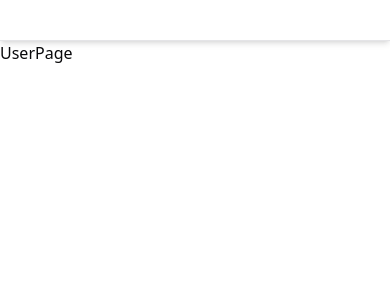
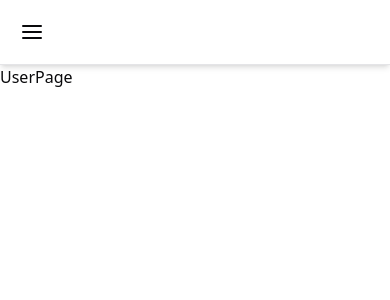
Before and after one commit to abhises/employee-schedule, a Next.js app: page /dashboard/user in a window 390 px wide. Shown: the top 300 px of the page. Built offline with nearby package versions, Linux system fonts and the light colour scheme.

Commit message:
adding menu items in sidebar

```diff
--- a/src/app/(routes)/dashboard/_components/NavBar.tsx
+++ b/src/app/(routes)/dashboard/_components/NavBar.tsx
@@ -1,9 +1,19 @@
+"use client";
 import { UserButton } from "@clerk/nextjs";
 import React from "react";
+import { AlignJustify } from "lucide-react";
+import { useSideBar } from "../_context/SideBarContext";
 
 const NavBar = () => {
+  const { toggleSidebar } = useSideBar();
   return (
-    <div className="p-5 shadow-md border-b flex justify-end">
+    <div className="p-5 shadow-md border-b flex justify-between">
+      <div className="">
+        <AlignJustify
+          className="cursor-pointer md:hidden"
+          onClick={toggleSidebar}
+        />
+      </div>
       <UserButton />
     </div>
   );
--- a/src/app/(routes)/dashboard/_components/SideBar.tsx
+++ b/src/app/(routes)/dashboard/_components/SideBar.tsx
@@ -5,10 +5,12 @@ import { menuItems } from "./menu";
 import { UserButton } from "@clerk/nextjs";
 import { usePathname } from "next/navigation";
 import Link from "next/link";
+import { useSideBar } from "../_context/SideBarContext";
 
 const SideBar = () => {
   const pathName = usePathname();
   useEffect(() => {}, [pathName]);
+  const { setIsOpen } = useSideBar();
   return (
     <div className="h-screen p-5">
       <div className="flex items-center justify-center">
@@ -29,7 +31,8 @@ const SideBar = () => {
          p-3 cursor-pointer rounded-md hover:text-amber-200 hover:bg-red-800 ${
            pathName === menu.path && "text-amber-200 bg-red-800 m-2"
          }`}
-              key={index}>
+              key={index}
+              onClick={() => setIsOpen(false)}>
               <menu.icon /> {/* ✅ Render icon properly */}
               {menu.name}
             </h1>
--- /dev/null
+++ b/src/app/(routes)/dashboard/_context/SideBarContext.tsx
@@ -0,0 +1,37 @@
+"use client";
+import {
+  createContext,
+  useState,
+  useContext,
+  ReactNode,
+  Dispatch,
+  SetStateAction,
+} from "react";
+
+interface SideBarPropsType {
+  isOpen: boolean;
+  toggleSidebar: () => void;
+  setIsOpen: Dispatch<SetStateAction<boolean>>; // Include setIsOpen
+}
+
+const SideBarContext = createContext<SideBarPropsType | undefined>(undefined);
+
+export const SideBarProvider = ({ children }: { children: ReactNode }) => {
+  const [isOpen, setIsOpen] = useState(false);
+
+  const toggleSidebar = () => setIsOpen((prev) => !prev);
+
+  return (
+    <SideBarContext.Provider value={{ isOpen, toggleSidebar, setIsOpen }}>
+      {children}
+    </SideBarContext.Provider>
+  );
+};
+
+export const useSideBar = () => {
+  const context = useContext(SideBarContext);
+  if (!context) {
+    throw new Error("useSidebar must be used within a SidebarProvider");
+  }
+  return context;
+};
--- a/src/app/(routes)/dashboard/layout.tsx
+++ b/src/app/(routes)/dashboard/layout.tsx
@@ -1,10 +1,17 @@
+"use client";
 import NavBar from "./_components/NavBar";
 import SideBar from "./_components/SideBar";
+import { SideBarProvider, useSideBar } from "./_context/SideBarContext";
 
-const DashboardLayout = ({ children }: { children: React.ReactNode }) => {
+const LayoutContent = ({ children }: { children: React.ReactNode }) => {
+  const { isOpen } = useSideBar(); // Get sidebar state from context
+
   return (
     <div>
-      <div className="fixed md:w-64 hidden md:block bg-red-500">
+      <div
+        className={`fixed md:w-64 ${
+          isOpen ? "w-[100%]" : "hidden"
+        } md:block bg-red-500`}>
         <SideBar />
       </div>
       <div className="md:ml-64">
@@ -15,4 +22,12 @@ const DashboardLayout = ({ children }: { children: React.ReactNode }) => {
   );
 };
 
+const DashboardLayout = ({ children }: { children: React.ReactNode }) => {
+  return (
+    <SideBarProvider>
+      <LayoutContent>{children}</LayoutContent>
+    </SideBarProvider>
+  );
+};
+
 export default DashboardLayout;
--- a/src/app/access-denied/page.tsx
+++ b/src/app/access-denied/page.tsx
@@ -3,10 +3,9 @@ import React from "react";
 
 const page = () => {
   return (
-    <div className="flex items-center justify-center h-screen text-red-600">
-      <h1>
-        You are not allowed to access here so logout <UserButton />
-      </h1>
+    <div className="flex items-center justify-center h-screen text-red-600 gap-4">
+      <h1 className="text-3xl">You are not allowed to access here so logout</h1>
+      <UserButton />
     </div>
   );
 };
```
